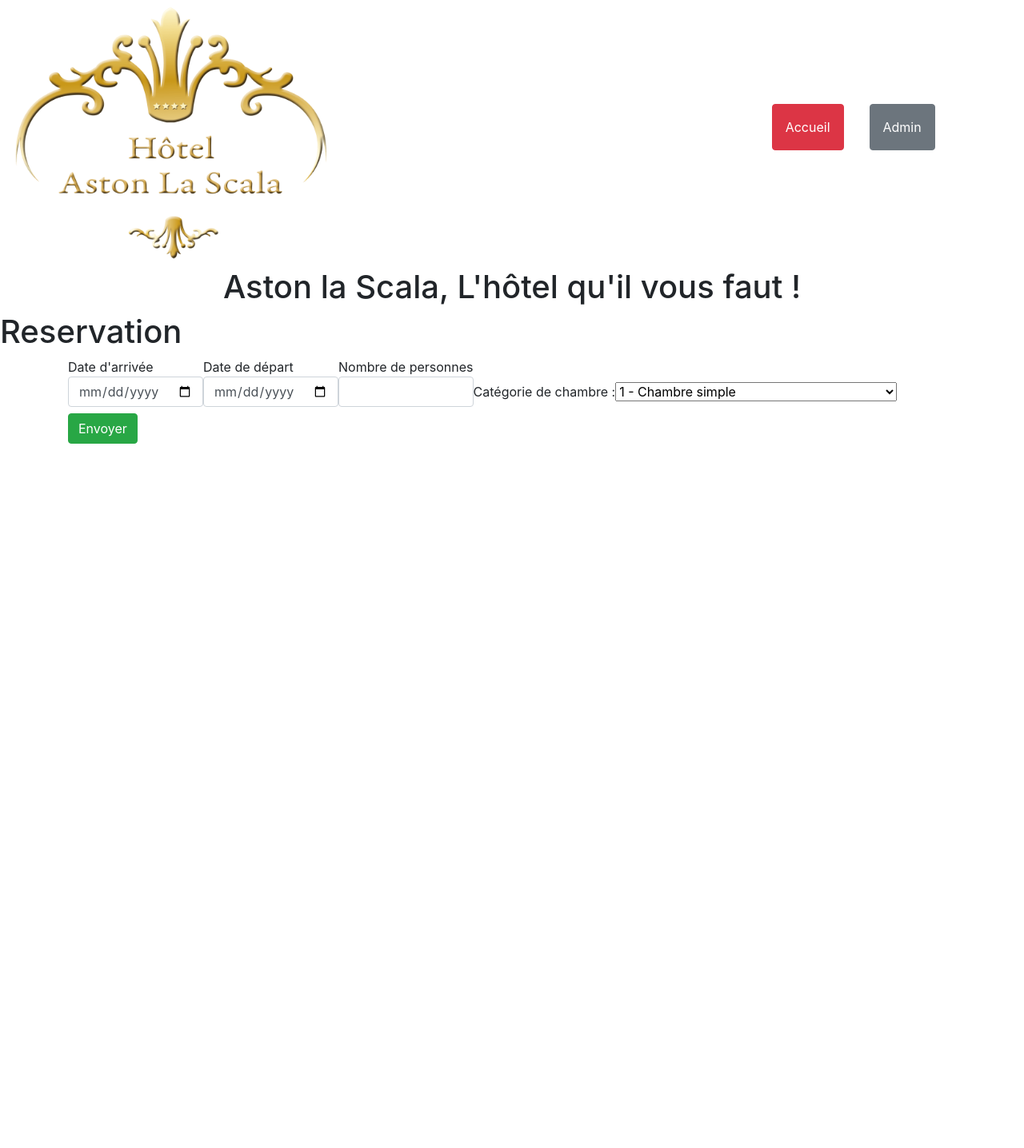
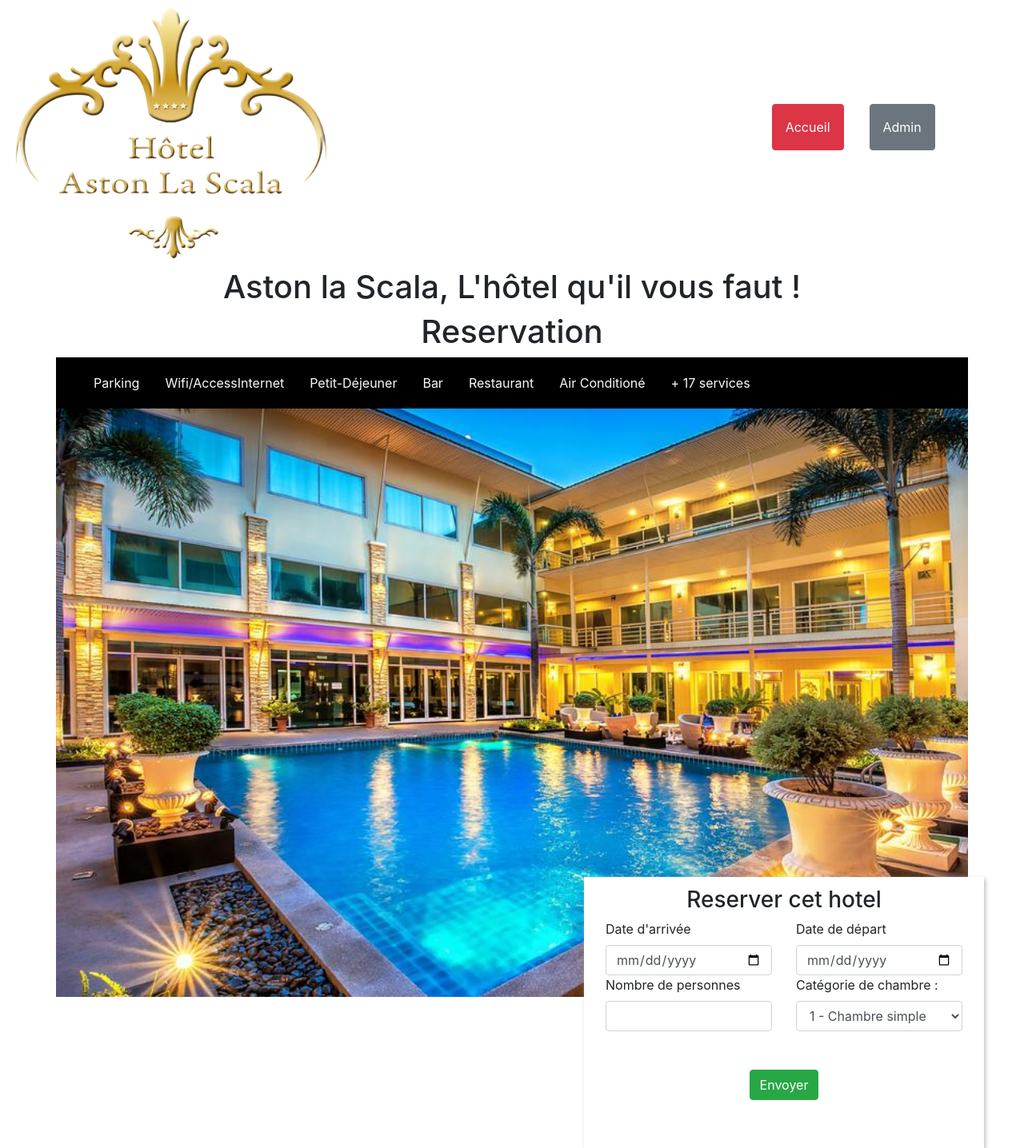
Before and after one commit to cyril-vassallo/diginamic, a React (Create React App) app in the folder project/react/hotel/: page / in a window 1280 px wide. Shown: the whole page at 80% size. Before the commit the page ends 800 px from the top, so only its background shows below. Built offline with nearby package versions, Linux system fonts and the light colour scheme.

Commit message:
{reservation, error ,form}

```diff
--- a/project/react/hotel/src/components/public/Home.js
+++ b/project/react/hotel/src/components/public/Home.js
@@ -1,90 +1,36 @@
 import React, { Component } from "react";
 import Header from "../common/Header";
-import FetchData from "../../services/FetchData";
+import Form from './form/Form'
+import "./home.css";
 
 class Home extends Component {
-  constructor(props){
-    super(props)
-    this.state = {
-
-    }
-    this.fd = new FetchData();
-  }
-  state = {};
-
-  handleSubmit = async (event) => {
-    event.preventDefault();
-    const payload = {
-      start : event.target.querySelector("#start-date").value,
-      end : event.target.querySelector("#end-date").value,
-      persons  : event.target.querySelector("#nb-person").value,
-      category : event.target.querySelector("#category").value,
-    }
-
-    try{
-      const reservation = await this.fd.postReservation(payload);
-    }catch(e){
-      console.log("Error:" + e);
-
-    }
-
-  };
-
   render() {
     return (
-      <div>
+      <div className="home">
         <Header path="/" />
-        <h1>Reservation</h1>
-        <div className="container">
-          <div className="row from-group">
-            <div className="col-md-12">
-              <form onSubmit={this.handleSubmit}>
-                <label className="form-control-label" htmlFor="start-date">
-                  Date d'arrivée
-                  <input
-                    className="form-control"
-                    id="start-date"
-                    type="date"
-                    defaultValue={""}
-                  />
-                </label>
-                <label className="form-control-label" htmlFor="end-date">
-                  Date de départ
-                  <input
-                    className="form-control"
-                    id="end-date"
-                    type="date"
-                    defaultValue={""}
-                  />
-                </label>
-                <label className="form-control-label" htmlFor="nb-person">
-                  Nombre de personnes
-                  <input
-                    className="form-control"
-                    id="nb-person"
-                    type="number"
-                    min="1"
-                    max="3"
-                    defaultValue={""}
-                  />
-                </label>
-                <label htmlFor="category">
-                  Catégorie de chambre :
-                  <select required id="category">
-                    <option value="1">1 - Chambre simple</option>
-                    <option value="2">2 - Chambre double</option>
-                    <option value="3">3 - Chambre double - lits séparés</option>
-                    <option value="4">4 - Chambre triple - 1 lit double - 1 lit simple</option>
-                  </select>
-                </label>
-                <input
-                  className="btn btn-success"
-                  type="submit"
-                  value="Envoyer"
-                />
-              </form>
+        <h1 className="text-center">Reservation</h1>
+        <div className="content">
+        <div className="container header">
+          <div className="row">
+            <div className="col-12">
             </div>
           </div>
+          <div className="row description">
+            <div className="col-10 ">
+              <ul className="list-unstyled text-light d-flex m-3">
+                <li className="mx-3 my-1">Parking</li>
+                <li className="mx-3 my-1">Wifi/AccessInternet</li>
+                <li className="mx-3 my-1">Petit-Déjeuner</li>
+                <li className="mx-3 my-1">Bar</li>
+                <li className="mx-3 my-1">Restaurant</li>
+                <li className="mx-3 my-1">Air Conditioné</li>
+                <li className="mx-3 my-1">+ 17 services</li>
+              </ul>
+            </div>
+            <div className="col-2"></div>
+          </div>
+        </div>
+          <Form/>
         </div>
       </div>
     );
--- /dev/null
+++ b/project/react/hotel/src/components/public/error/Error.js
@@ -0,0 +1,14 @@
+import React from 'react';
+
+const Error = ({error}) => {
+    return (
+
+        <div className="row">
+            <div className="col-12">
+                <p className="alert alert-danger">{error}</p>
+            </div>
+        </div>
+         );
+}
+
+export default Error;
--- /dev/null
+++ b/project/react/hotel/src/components/public/form/Form.js
@@ -0,0 +1,131 @@
+import React, { Component } from "react";
+import FetchData from "../../../services/FetchData";
+import Reservation from "./../reservation/Reservation";
+import Error from "./../error/Error"
+
+
+
+class Form extends Component {
+  constructor(props) {
+    super(props);
+    this.state = {
+      reservation: null,
+      isBooked: false,
+      error: null
+    };
+    this.fd = new FetchData();
+  }
+
+  displayReservation = (reservation) => {
+    const copy_state = { ...this.state };
+    console.log(copy_state);
+    copy_state.reservation = reservation;
+    copy_state.isBooked = true;
+    this.setState(copy_state);
+  }
+
+  displayError = (error) => {
+    const copy_state = { ...this.state };
+    console.log(copy_state);
+    copy_state.error = error;
+    copy_state.isBooked = false
+    this.setState(copy_state);
+  }
+
+  handleSubmit = async (event) => {
+    event.preventDefault();
+    const payload = {
+      start: event.target.querySelector("#start-date").value,
+      end: event.target.querySelector("#end-date").value,
+      persons: event.target.querySelector("#nb-person").value,
+      category: event.target.querySelector("#category").value,
+    };
+
+
+
+    try {
+      const reservation = await this.fd.postReservation(payload);
+      this.displayReservation(reservation);
+    } catch (error) {
+      console.log(error.message)
+      this.displayError(error.message);
+    }
+  };
+
+
+  render() {
+    return (
+        <form className="form" onSubmit={this.handleSubmit}>
+          <h3 className="text-center">Reserver cet hotel</h3>
+          <div className="container">
+            <div className="row from-group">
+              <div className="col-6">
+                <label className="form-control-label" htmlFor="start-date">
+                  Date d'arrivée
+                </label>
+                  <input
+                    className="form-control"
+                    id="start-date"
+                    type="date"
+                    defaultValue={""}
+                  />
+              </div>
+              <div className="col-6">
+                <label className="form-control-label" htmlFor="end-date">
+                  Date de départ
+                </label>
+                  <input
+                    className="form-control"
+                    id="end-date"
+                    type="date"
+                    defaultValue={""}
+                  />
+              </div>
+            </div>
+            <div className="row from-group">
+              <div className="col-6">
+                <label className="form-control-label" htmlFor="nb-person">
+                  Nombre de personnes
+                </label>
+                  <input
+                    className="form-control"
+                    id="nb-person"
+                    type="number"
+                    min="1"
+                    max="3"
+                    defaultValue={""}
+                  />
+              </div>
+              <div className="col-6">
+                <label htmlFor="category">
+                  Catégorie de chambre :
+                </label>
+                  <select required id="category" className="form-control">
+                    <option value="1">1 - Chambre simple</option>
+                    <option value="2">2 - Chambre double</option>
+                    <option value="3">3 - Chambre double - lits séparés</option>
+                    <option value="4">
+                      4 - Chambre triple - 1 lit double - 1 lit simple
+                    </option>
+                  </select>
+              </div>
+            </div>
+            <div className="row from-group">
+              <div className="col-md-12 text-center my-5">
+                <input
+                  className="btn btn-success"
+                  type="submit"
+                  value="Envoyer"
+                />
+              </div>
+            </div>
+          </div>
+            {this.state.error && !this.state.isBooked && <Error error = {this.state.error}/>}
+            {this.state.reservation && this.state.isBooked  && <Reservation reservation = {this.state.reservation} fd={this.fd}/>}
+        </form>
+    );
+  }
+}
+
+
+export default Form;
--- /dev/null
+++ b/project/react/hotel/src/components/public/home.css
@@ -0,0 +1,33 @@
+.home .header .description{
+    background-color: black;
+}
+
+.home .header{
+    background-size: cover;
+    background-image: url('/img/photo-group.jpg');
+    width: 100%;
+    height: 800px;
+}
+
+.form{
+    width: 500px
+}
+
+.home .header{
+
+}
+
+.home .content{
+    display: flex;
+    position: relative;
+}
+
+
+.home .content .form {
+    position: absolute;
+    right: 50px;
+    top: 650px;
+    background-color: white;
+    padding:12px;
+    box-shadow: 2px 2px 5px silver;
+}
--- /dev/null
+++ b/project/react/hotel/src/components/public/reservation/Reservation.js
@@ -0,0 +1,42 @@
+import React from 'react';
+import "./reservation.css";
+
+const Reservation = ({reservation, fd}) => {
+
+        const handleDelete = async() => {
+            const deleted = await fd.deleteReservation(reservation.code);
+            if(deleted){
+                console.log("Réservation deleted");
+
+            }
+        }
+        return (
+            <>
+                <div className="row">
+                    <div className="col-12">
+                        <h3 className="text-center"> Vous avez réservez: </h3>
+                    </div>
+                </div>
+                <div className="row">
+                    <div className="col-12">
+                        <ul className="list-unstyled">
+                            <li>Chambre category : {reservation.categoryId}</li>
+                            <li>Arrivé prévue: {reservation.startDate}</li>
+                            <li>Départ prévue: {reservation.endDate}</li>
+                            <li>Votre code d'annulation: {reservation.code}</li>
+                        </ul>
+                    </div>
+                </div>
+                <div className="row">
+                    <div className="col-12">
+                        <ul className="list-unstyled text-center">
+                            <button className="btn btn-danger"type="button" onClick={handleDelete}>Annuler la réservation</button>
+                        </ul>
+                    </div>
+                </div>
+            </>
+          );
+
+}
+
+export default Reservation ;
--- a/project/react/hotel/src/services/FetchData.js
+++ b/project/react/hotel/src/services/FetchData.js
@@ -58,6 +58,24 @@ class FetchData {
             });
 
     }
+
+    deleteReservation = (code) => {
+        return fetch(`${this.url}booking/${code}`, {
+            credentials: this.credentials,
+            method: "DELETE",
+            headers: this.headers
+        }).then(function (response) {
+            if (response.status !== 200) {
+                throw new Error("Erreur " + response.status);
+            }
+            return response.json();// teste si c'est bien du json
+        })
+            .then(function (data) {
+                console.log('data : ', data);// J'ai ma donnée au format json
+                return data;
+            });
+
+    }
 }
 
 export default FetchData;
```
Also changed, not shown: project/react/hotel/src/components/admin/reservations/Reservations.js (+17 -0 lines), project/react/hotel/public/img/photo-group.jpg (added), project/react/hotel/src/components/public/reservation/reservation.css (added).
